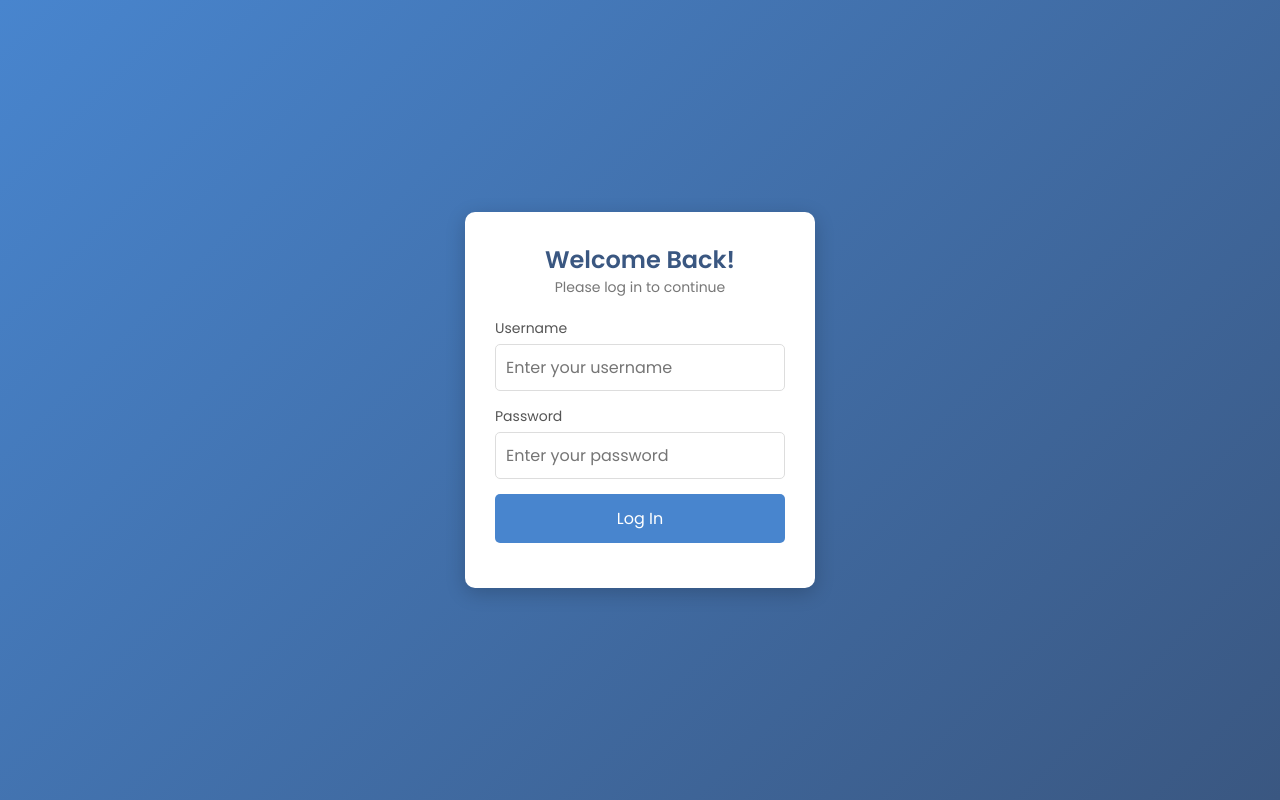
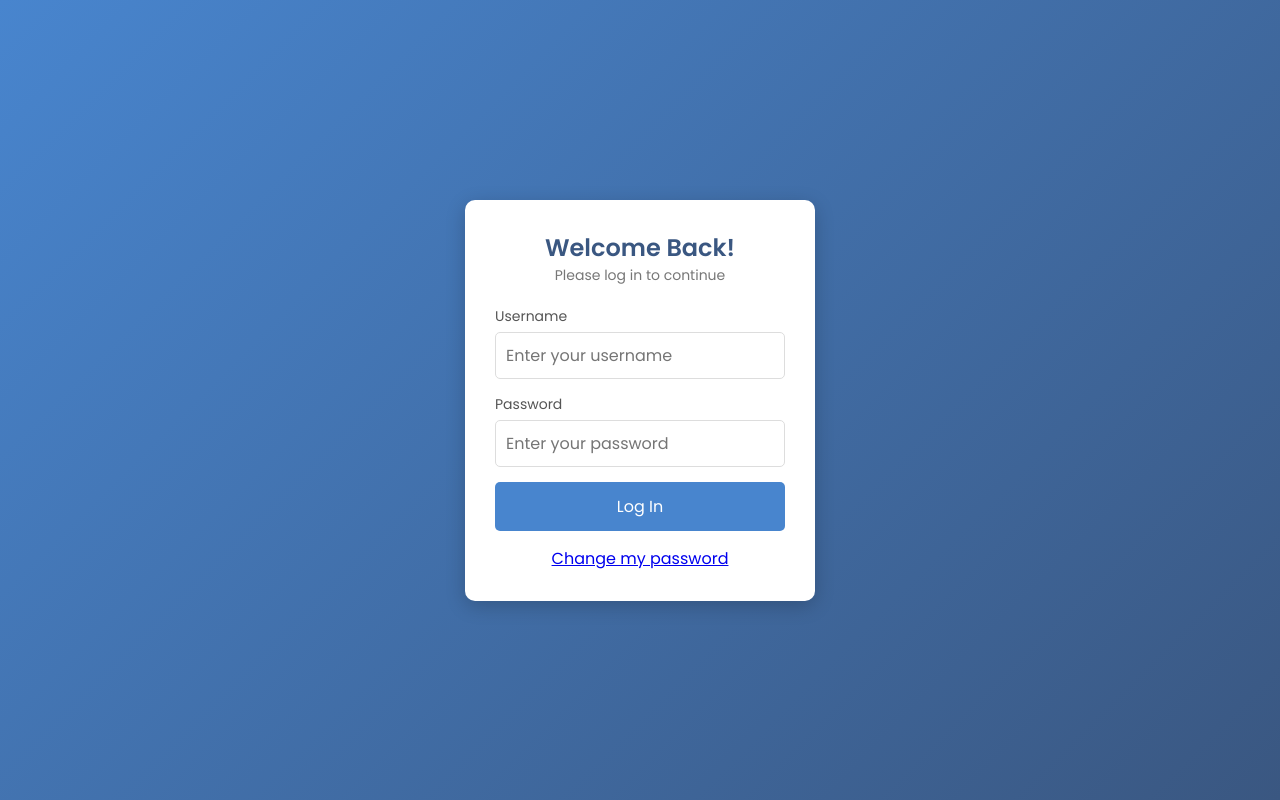
Before and after one commit to JoseUlisesQuevedo/TimeTrackingApp, a Django app: page / in a window 1280 px wide. Run offline with Django 5.2, Linux system fonts and the light colour scheme.

Commit message:
Change password

```diff
--- a/backend/backend/templates/index.html
+++ b/backend/backend/templates/index.html
@@ -29,6 +29,7 @@
                 <p id="error-message" class="error-message"></p>
 
                 <button type="submit" class="login-btn">Log In</button>
+                <a id="change-password-text" href="{% url 'password_change' %}">Change my password</a>
             </form>
         </div>
     </div>
```
